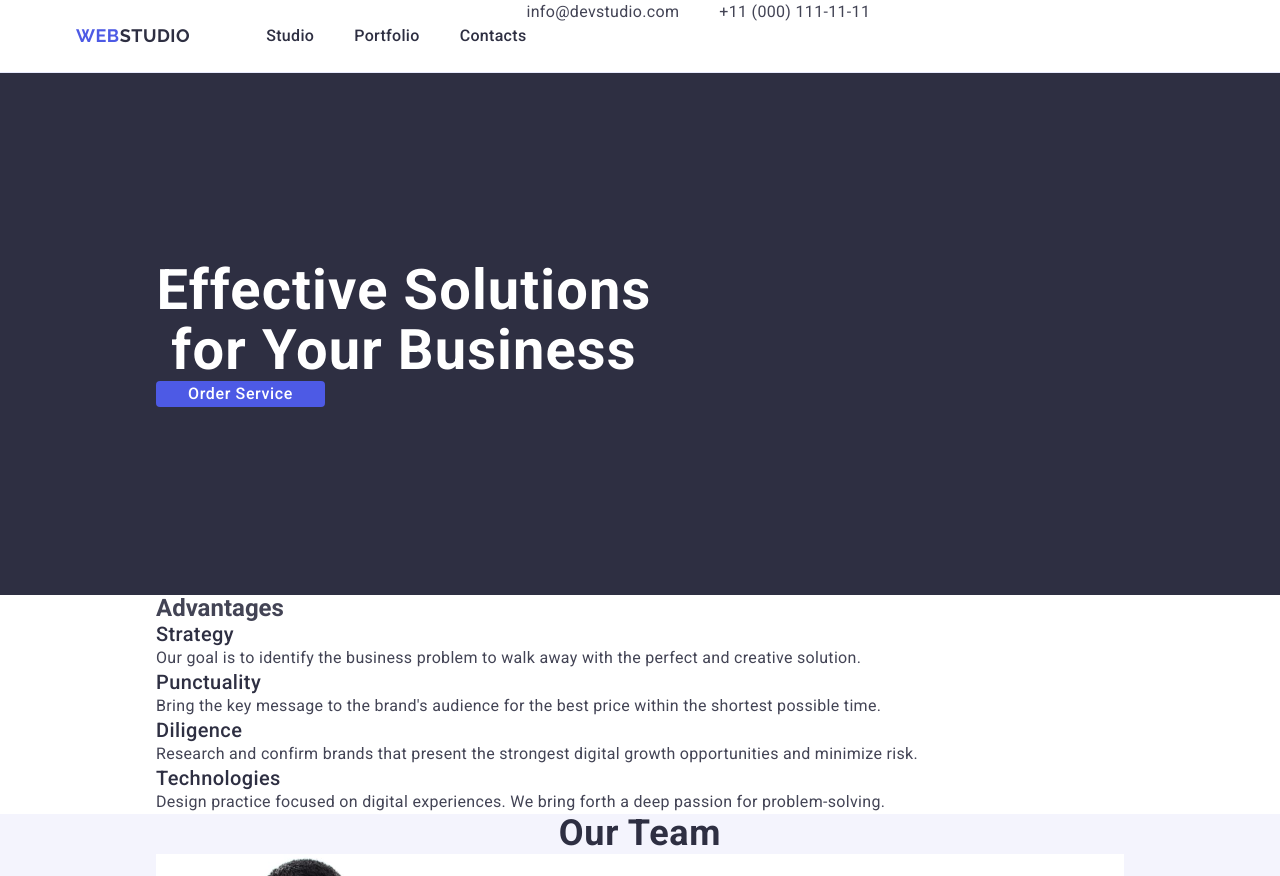
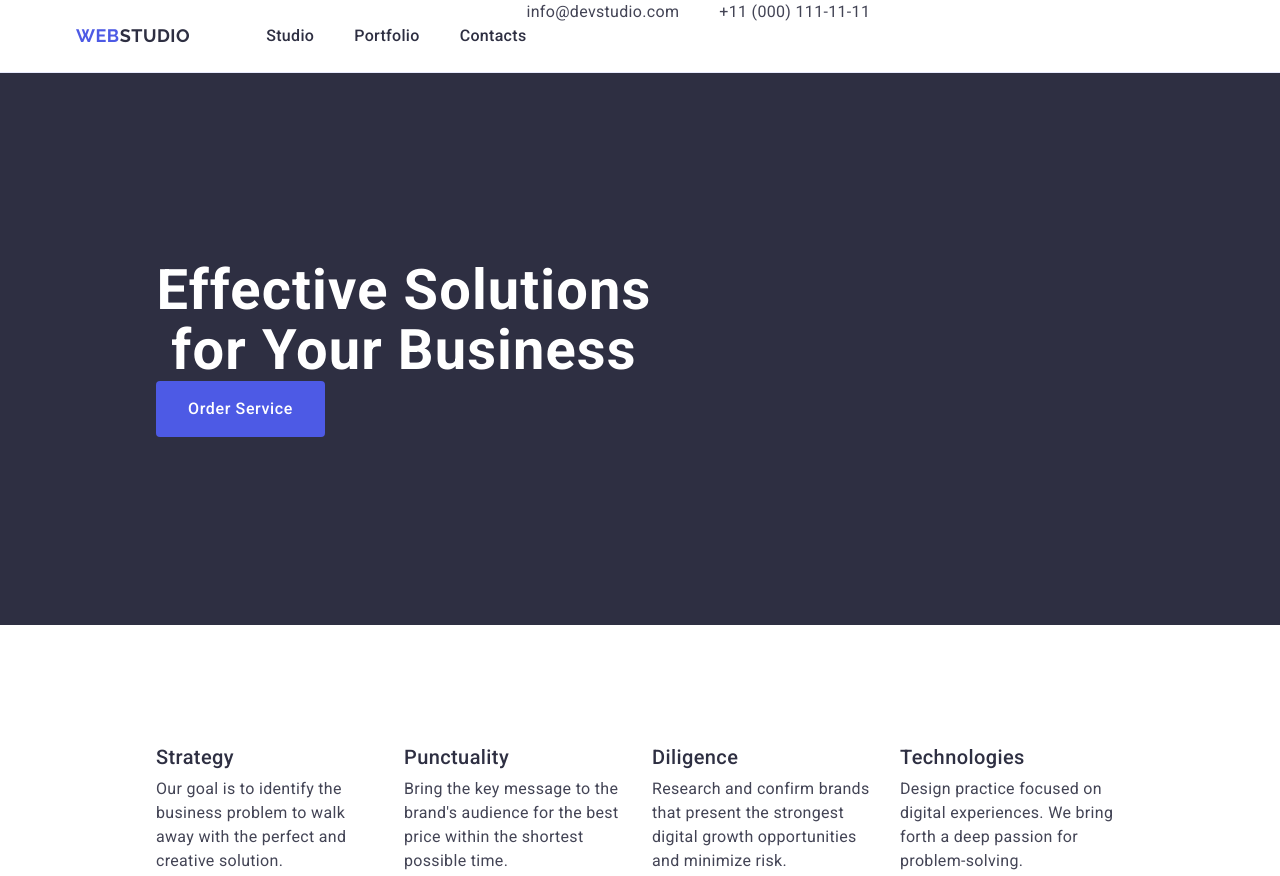
Before and after one commit to Lesh4ever/goit-markup-hw-03, a plain HTML site: page index.html in a window 1280 px wide. Shown: the top 876 px of the page. Drawn offline with nearby package versions, Linux system fonts and the light colour scheme.

Commit message:
css html

```diff
--- a/css/styles.css
+++ b/css/styles.css
@@ -144,6 +144,7 @@ img {
   background-color: #4d5ae5;
   cursor: pointer;
   min-width: 169px;
+  height: 56px;
   border: none;
   border-radius: 4px;
 }
@@ -154,12 +155,40 @@ img {
 }
 
 /*=======Секція advantages-title=======*/
+
+.visually-hidden {
+  position: absolute;
+  width: 1px;
+  height: 1px;
+  margin: -1px;
+  border: 0;
+  padding: 0;
+  white-space: nowrap;
+  clip-path: inset(100%);
+  clip: rect(0 0 0 0);
+  overflow: hidden;
+}
+
+.advantages {
+  padding: 120px 0;
+}
+
+.advantages-list-item {
+  width: calc((100% - 72px) / 4);
+}
+
 .advantages-title {
   font-weight: 500;
   font-size: 20px;
   line-height: 1.2;
   letter-spacing: 0.02em;
   color: #2e2f42;
+  margin-bottom: 8px;
+}
+
+.advantages-list {
+  display: flex;
+  gap: 24px;
 }
 
 /*===========Секція Our Time==========*/
--- a/index.html
+++ b/index.html
@@ -64,9 +64,9 @@
 
       <section class="advantages">
         <div class="container">
-          <h2>Advantages</h2>
-          <ul>
-            <li>
+          <h2 class="visually-hidden">Advantages</h2>
+          <ul class="advantages-list">
+            <li class="advantages-list-item">
               <h3 class="advantages-title">Strategy</h3>
               <p class="text">
                 Our goal is to identify the business problem to walk away with
@@ -74,7 +74,7 @@
               </p>
             </li>
 
-            <li>
+            <li class="advantages-list-item">
               <h3 class="advantages-title">Punctuality</h3>
               <p class="text">
                 Bring the key message to the brand's audience for the best price
@@ -82,7 +82,7 @@
               </p>
             </li>
 
-            <li>
+            <li class="advantages-list-item">
               <h3 class="advantages-title">Diligence</h3>
               <p class="text">
                 Research and confirm brands that present the strongest digital
@@ -90,7 +90,7 @@
               </p>
             </li>
 
-            <li>
+            <li class="advantages-list-item">
               <h3 class="advantages-title">Technologies</h3>
               <p class="text">
                 Design practice focused on digital experiences. We bring forth a
```
